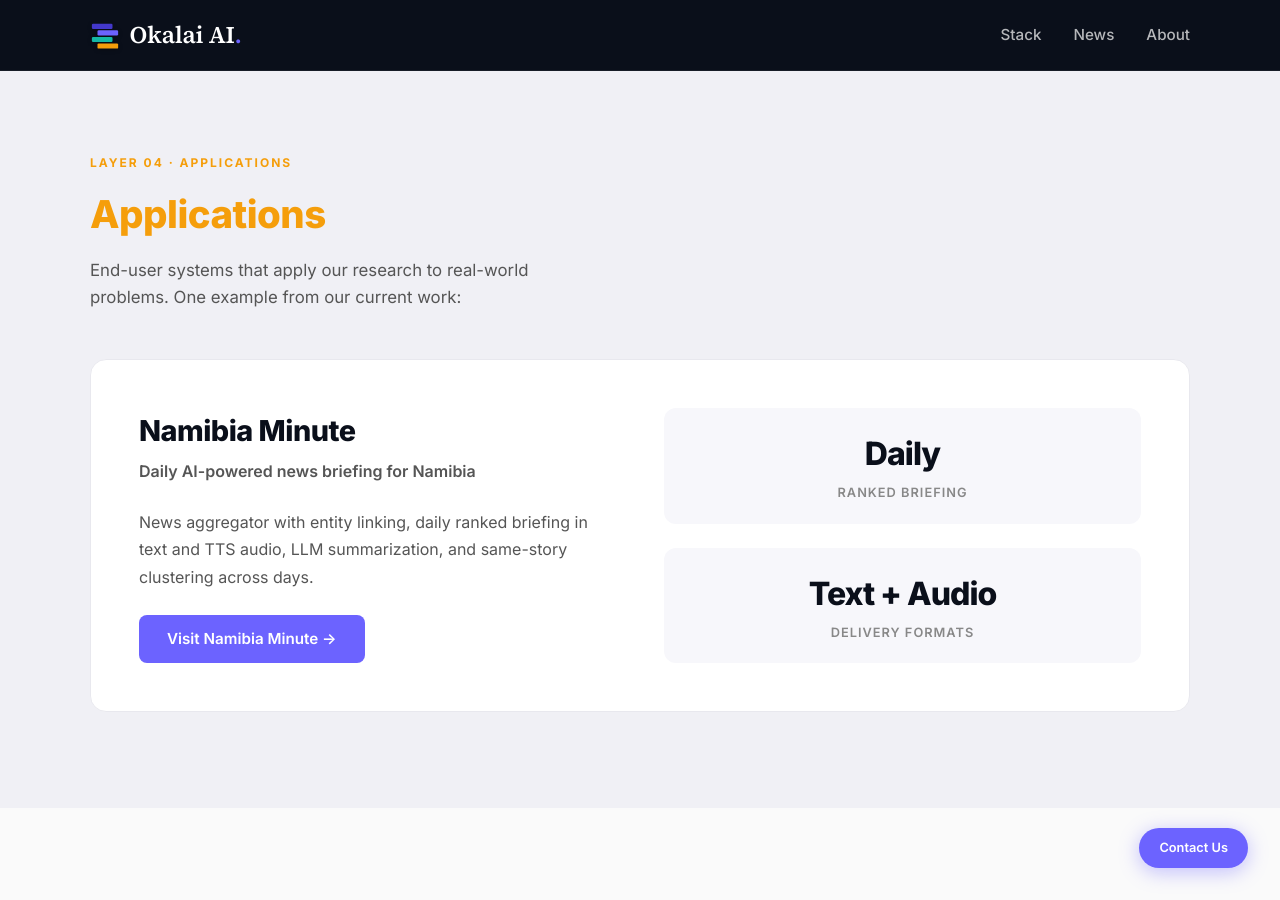
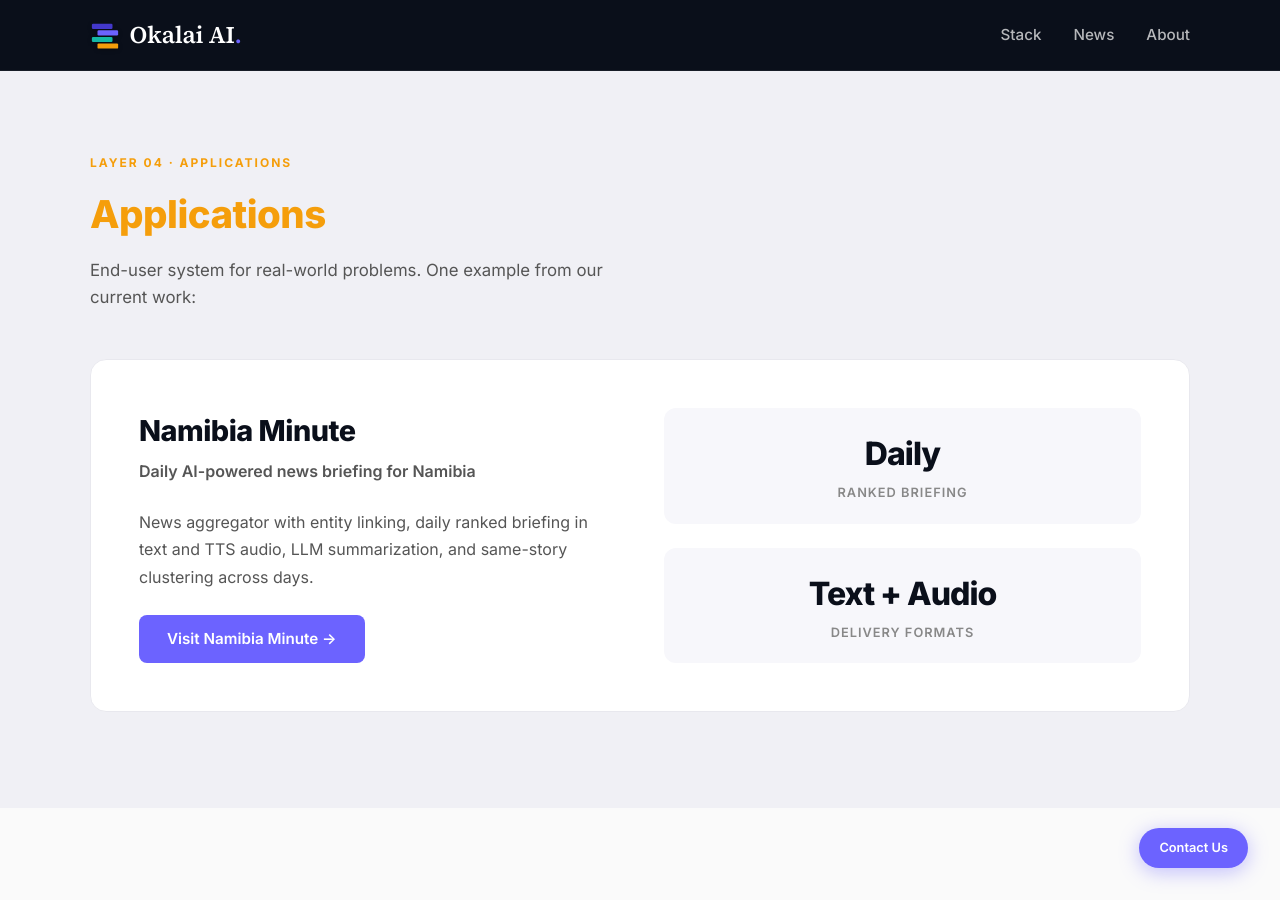
Before and after one commit to okalai-ai/okalai-site, a Jekyll site: the page built from index.md, in a window 1280 px wide and 900 px high, scrolled down 4607 px. Built offline with Jekyll 4.4.1, drawn with Linux system fonts in a browser that asks for light colours; some of the changed text lies outside the part shown.

```diff
--- a/index.md
+++ b/index.md
@@ -95,7 +95,7 @@ title: Home
         <div class="stack-label">Layer 04</div>
         <div class="stack-name">Applications</div>
         <div class="stack-deliverable">Namibia Minute</div>
-        <p class="stack-desc">End-user systems that apply our research to real-world problems.</p>
+        <p class="stack-desc">End-user system for real-world problems.</p>
       </a>
     </div>
   </div>
@@ -281,7 +281,7 @@ title: Home
     <div class="section-header" data-sr>
       <span class="section-label">Layer 04 · Applications</span>
       <h2>Applications</h2>
-      <p class="section-desc">End-user systems that apply our research to real-world problems. One example from our current work:</p>
+      <p class="section-desc">End-user system for real-world problems. One example from our current work:</p>
     </div>
 
     <div id="namibia-minute" class="product-card" data-sr>
```
